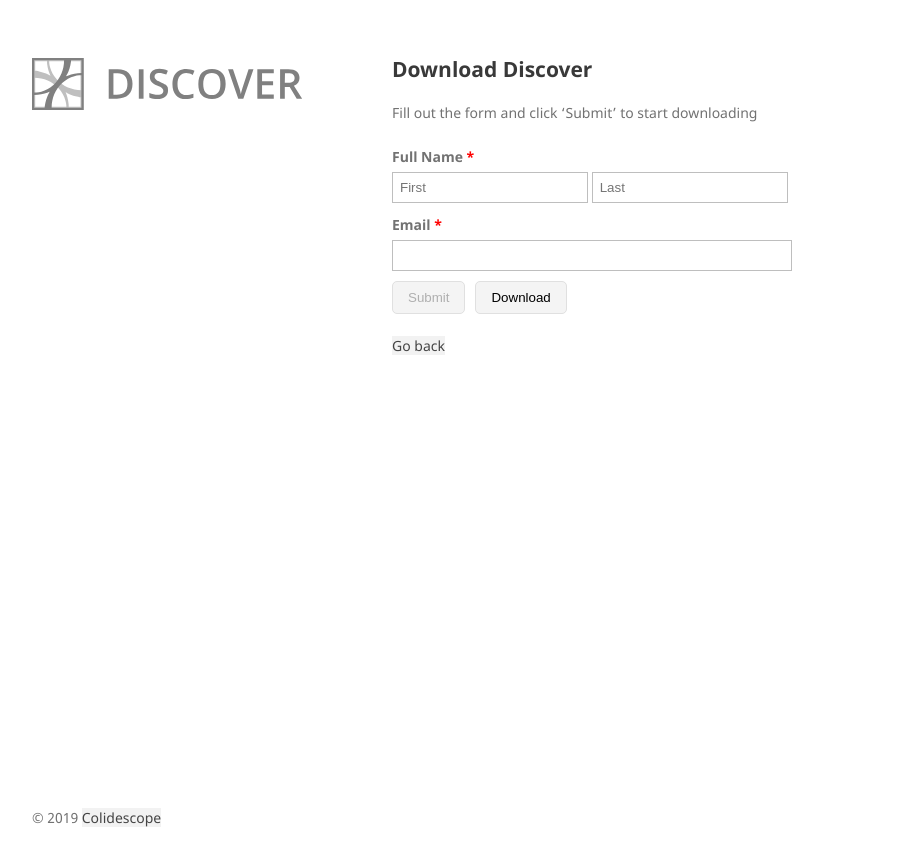
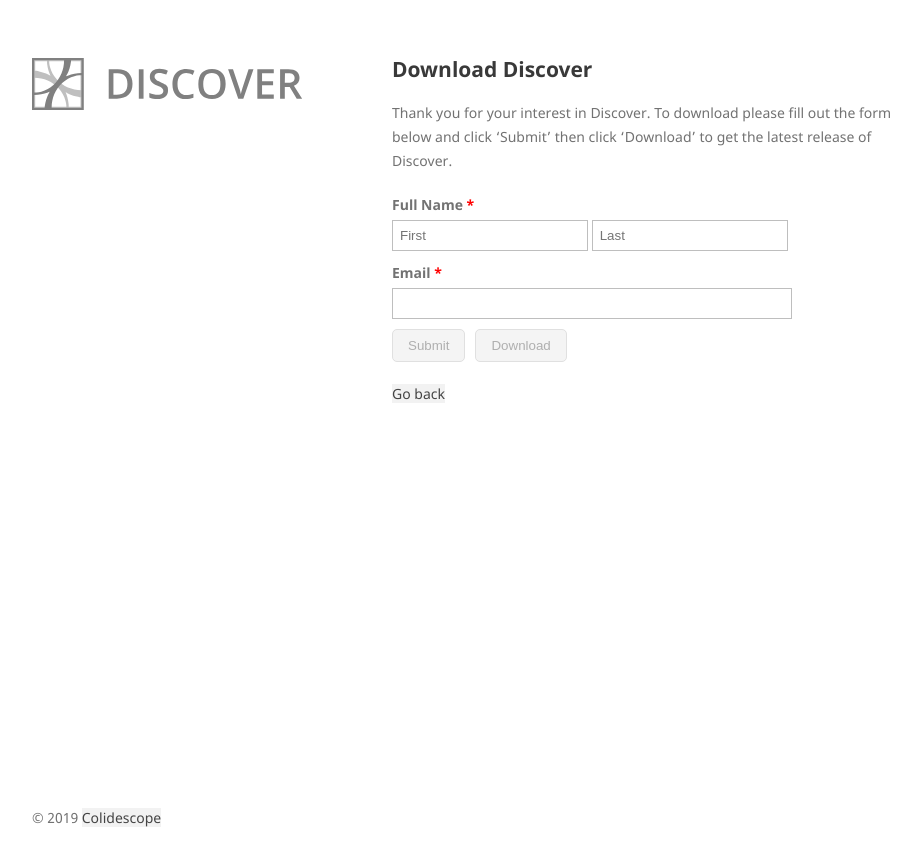
Before and after one commit to colidescope/discover, a Jekyll site: the page built from docs/download.md, in a window 1280 px wide. Shown: the top 866 px of the page, without its empty margins (178-1099 px from the left). Built offline with Jekyll 4.4.1, drawn with Linux system fonts in a browser that asks for light colours; nearby versions of some CDN libraries; our own code applies the rules of GitHub Pages for plain Markdown files.

Commit message:
updated download button behavior

```diff
--- a/docs/_layouts/download.html
+++ b/docs/_layouts/download.html
@@ -45,7 +45,7 @@
                   <input type="email" id="emailField" name="Email" class="field-long" />
               </li>
               <li>
-                  <button class="button" type="submit" id="submit-form">Submit</button><button class="button" type="download" id="download-form" visibility="hidden">Download</button>
+                  <button class="button" type="submit" id="submit-form">Submit</button><button class="button" type="download" id="download-form">Download</button>
               </li>
           </ul>
           </form>
@@ -77,6 +77,10 @@
       const emailField = document.getElementById('emailField');
 
       button.disabled = true;
+
+      const download_button = document.getElementById('download-form');
+
+      download_button.disabled = true;
 
       $('#emailField').on('keyup', function(e) {
           isValidEmail = emailField.checkValidity();
--- a/docs/download.md
+++ b/docs/download.md
@@ -4,4 +4,4 @@
 
 ## Download Discover
 
-Fill out the form and click 'Submit' to start downloading
+Thank you for your interest in Discover. To download please fill out the form below and click 'Submit' then click 'Download' to get the latest release of Discover.
```
